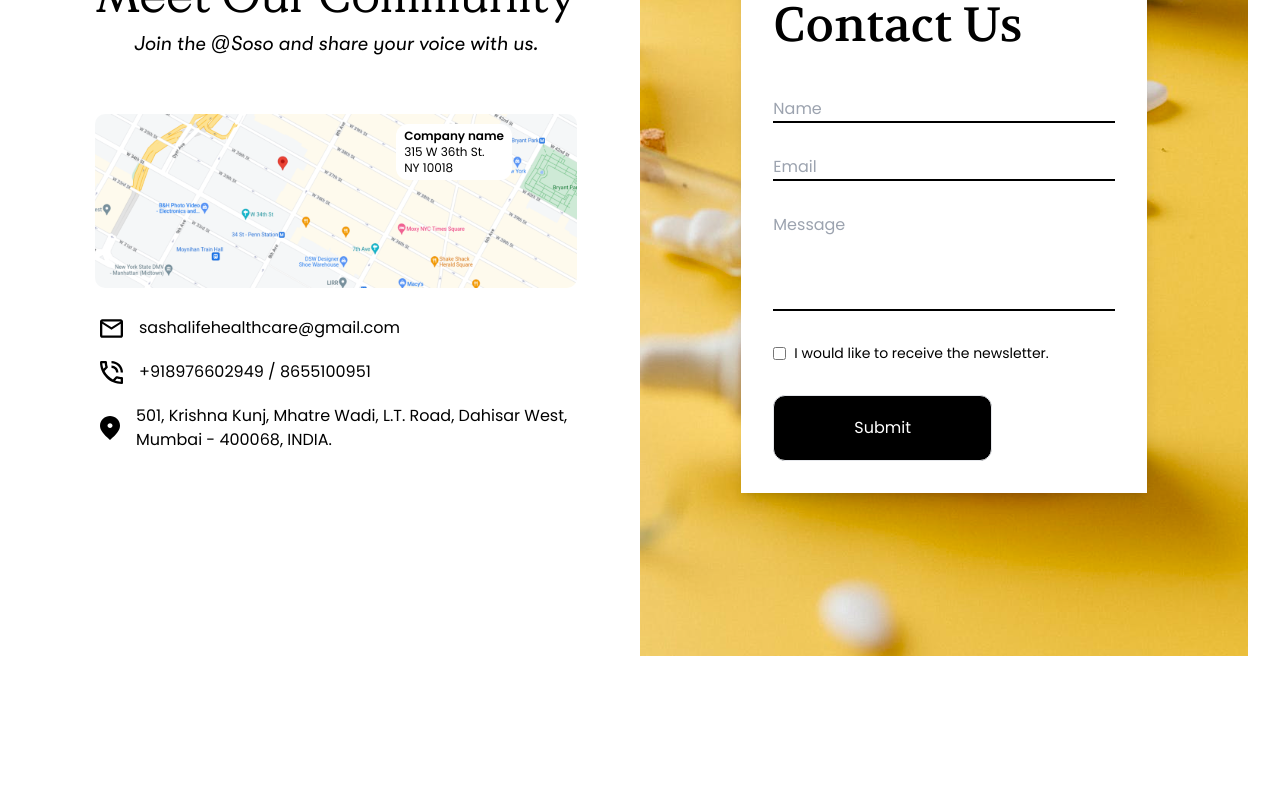
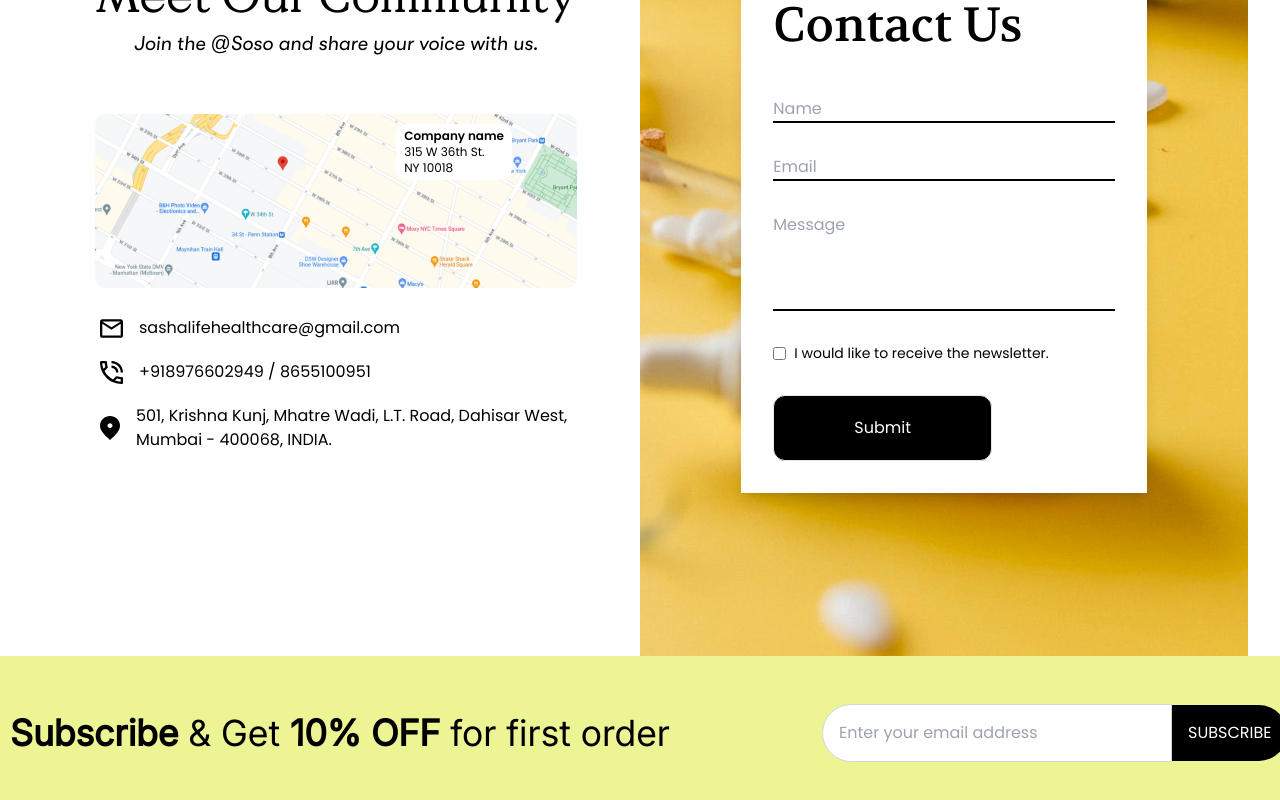
Before and after one commit to shawnyplayz/sasha-healthcare, a Next.js app in the folder client/: page / in a window 1280 px wide. Shown: the part 3966-4766 px from the top of the page. Before the commit the page ends 4622 px from the top, so only its background shows below. Built offline with nearby package versions, Linux system fonts and the light colour scheme.

Commit message:
Modified Promo Card

```diff
--- a/client/src/app/home/page.jsx
+++ b/client/src/app/home/page.jsx
@@ -8,6 +8,7 @@ import InfoSection from "./InfoSection";
 import ProductFeatureSection from "./ProductFeatureSection";
 import TestimonialsSection from "./TestimonialsSection";
 import ContactUsSection from "./ContactUsSection";
+import PromoCard from "@/components/cards/PromoCard";
 
 const Home = () => {
   return (
@@ -21,6 +22,7 @@ const Home = () => {
       <ProductFeatureSection />
       {/* <TestimonialsSection /> */}
       <ContactUsSection />
+      <PromoCard/>
     </div>
   );
 };
--- /dev/null
+++ b/client/src/components/cards/PromoCard.jsx
@@ -0,0 +1,38 @@
+import React from "react";
+
+const PromoCard = () => {
+  return (
+    <div className="bg-[#ECF494] gap-">
+      <div className="py-12 flex flex-col lg:flex-row justify-center items-center space-y-6 lg:space-y-0 lg:space-x-6">
+        <div className="text-center lg:text-left lg:mr-32">
+          <span className="font-inter font-bold text-3xl lg:text-4xl">
+            Subscribe
+          </span>
+          <span className="font-inter font-normal text-3xl lg:text-4xl">
+            {" "} & Get{" "}
+          </span>
+          <span className="font-inter font-bold text-3xl lg:text-4xl">
+            10% OFF
+          </span>
+          <span className="font-inter font-normal text-3xl lg:text-4xl">
+            {" "} for first order
+          </span>
+        </div>
+        <div className="flex items-center w-full max-w-md">
+          <input
+            type="email"
+            placeholder="Enter your email address"
+            className="flex-grow p-4 rounded-l-full border border-gray-300 focus:outline-none"
+          />
+          <button
+            className="p-4 bg-black text-white rounded-r-full hover:bg-gray-800 focus:outline-none"
+          >
+            SUBSCRIBE
+          </button>
+        </div>
+      </div>
+    </div>
+  );
+};
+
+export default PromoCard;
```
